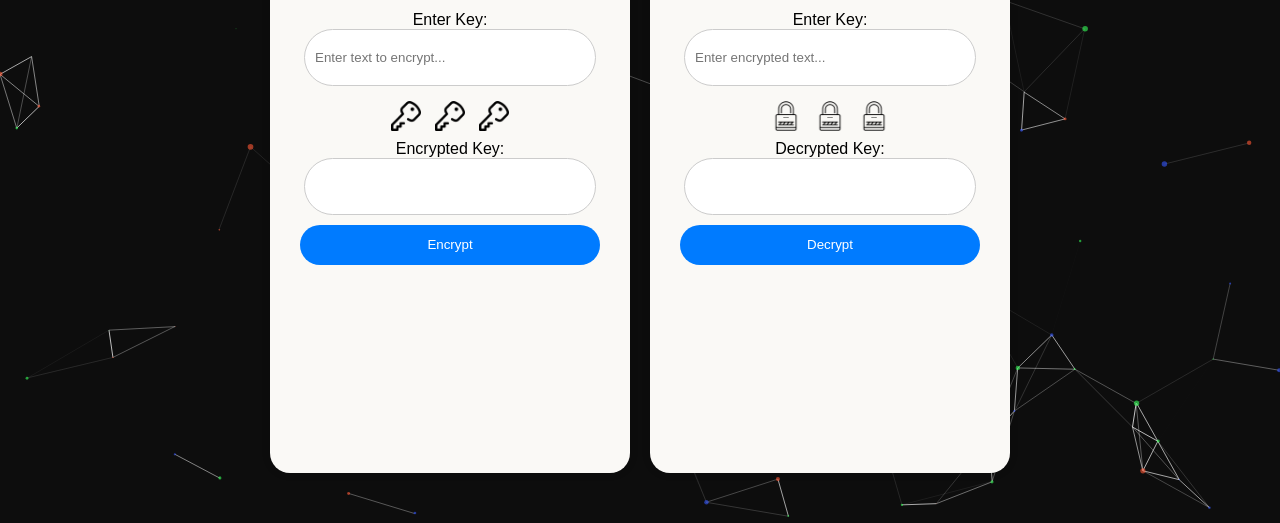
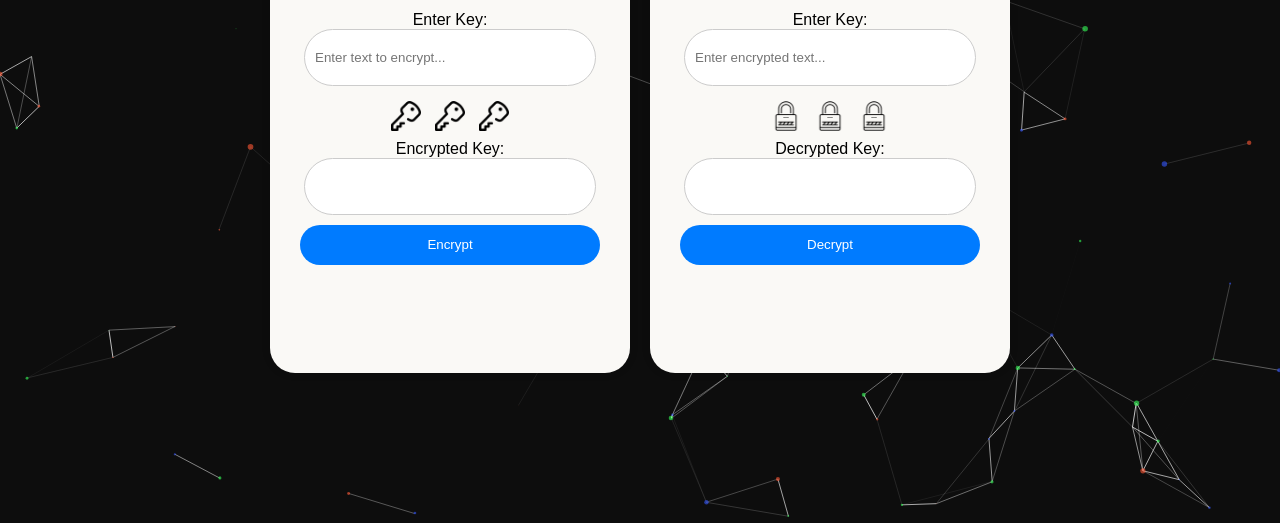
Before and after one commit to Bedanta004/PROJECT_EXHIBITION_2_UPDATED, a plain HTML site: page project Exhibition 2/index.html in a window 1280 px wide. Shown: the part 277-800 px from the top of the page. Drawn offline with nearby package versions, Linux system fonts and the light colour scheme.

Commit message:
Update styles.css
update card

```diff
--- a/project Exhibition 2/styles.css
+++ b/project Exhibition 2/styles.css
@@ -62,11 +62,11 @@ body {
 .card {
     background: #FAF9F6;
     padding: 30px;
-    border-radius: 20px;
+    border-radius: 25px;
     box-shadow: 0 0 10px rgba(0, 0, 0, 0.1);
     width: 300px;
     text-align: center;
-    height : 500px ;
+    height : 400px ;
 }
 
 .icons img {
```
